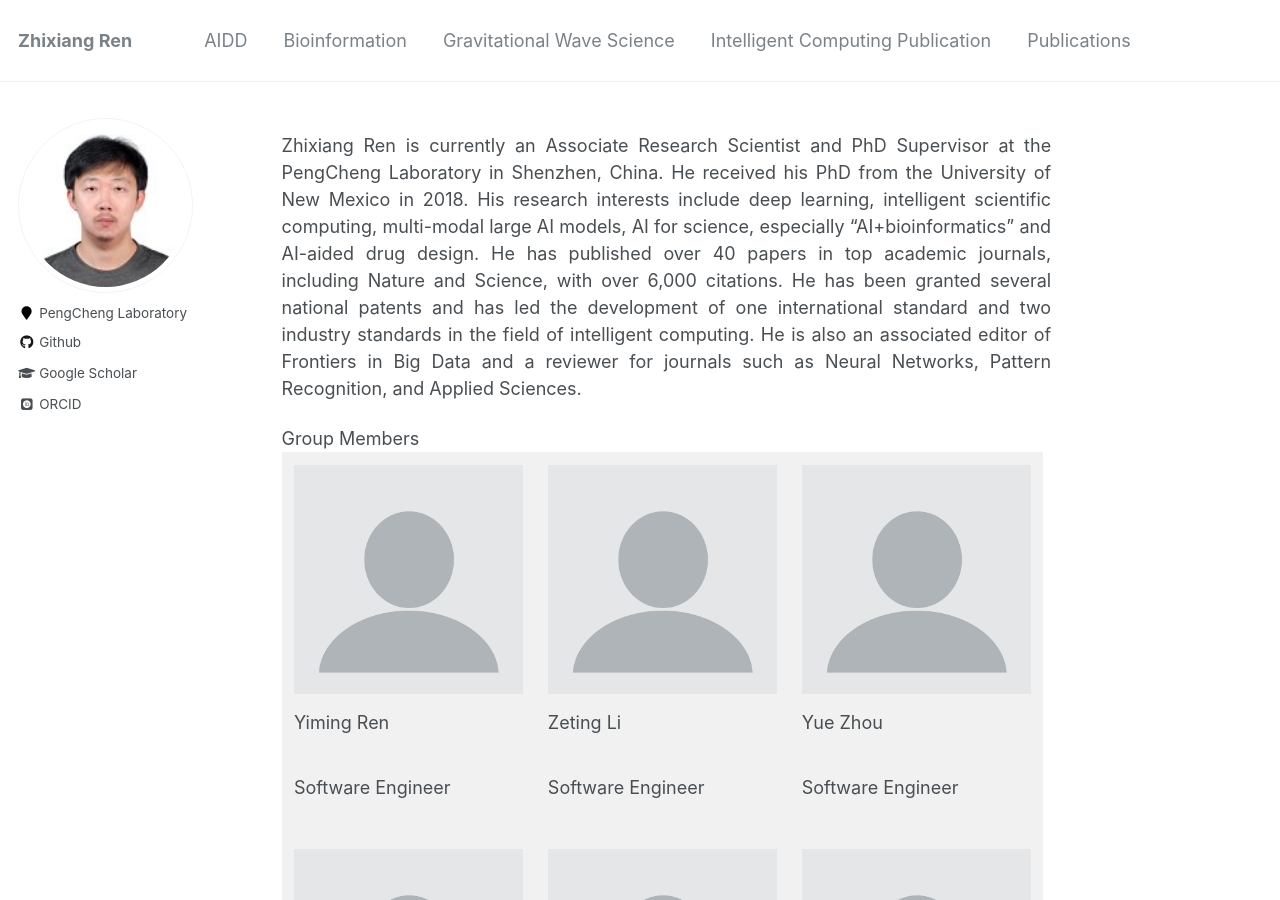
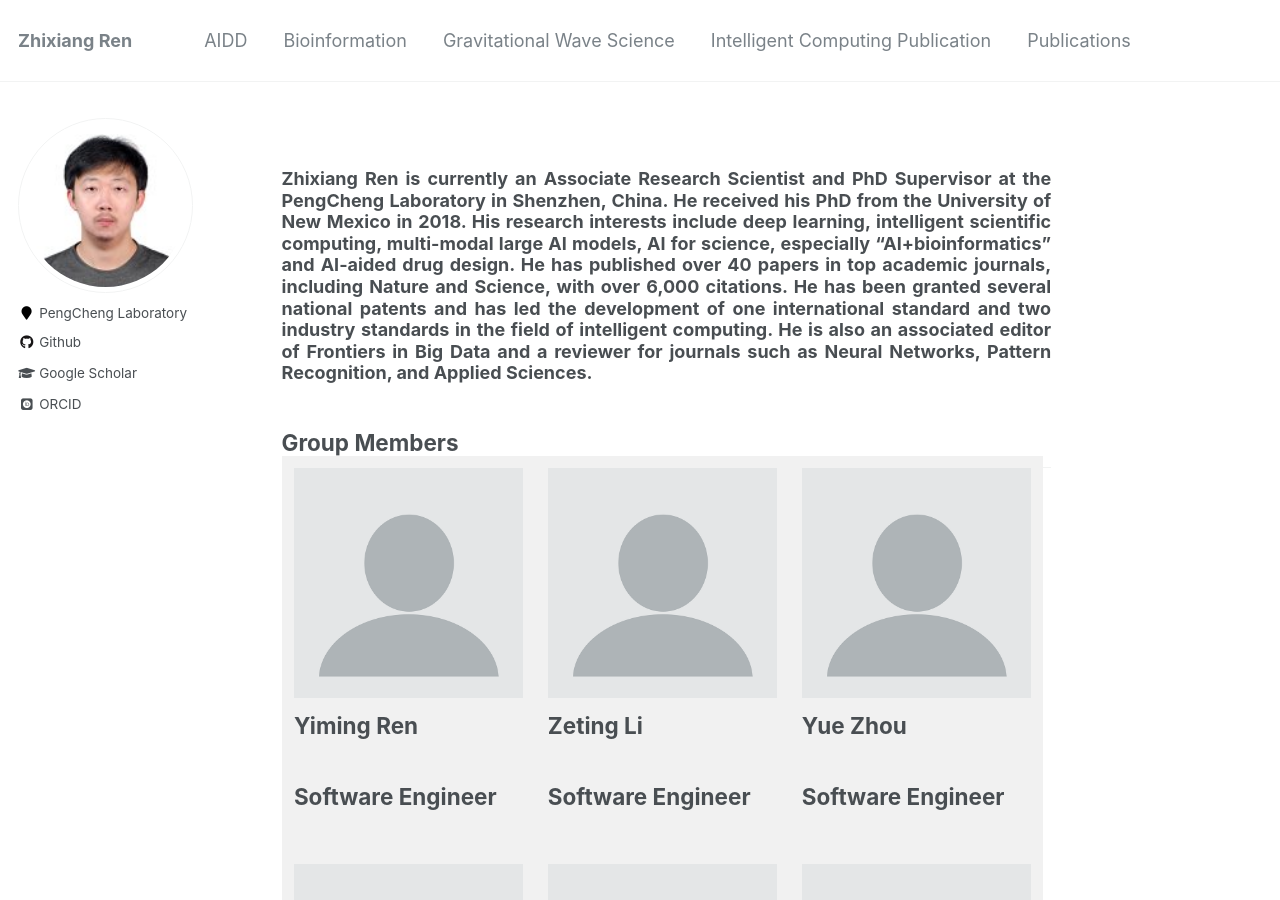
Before and after one commit to zhixiang-ren/zhixiang-ren.github.io, a Jekyll site: the page built from _pages/about.html, in a window 1280 px wide and 900 px high. Built offline with Jekyll 4.4.1, drawn with Linux system fonts in a browser that asks for light colours; some web fonts are replaced.

Commit message:
Update about.html

```diff
--- a/_pages/about.html
+++ b/_pages/about.html
@@ -8,9 +8,10 @@ redirect_from:
   - /about.html
 ---
 
-<p style="text-align:justify">Zhixiang Ren is currently an Associate Research Scientist and PhD Supervisor at the PengCheng Laboratory in Shenzhen, China. He received his PhD from the University of New Mexico in 2018. His research interests include deep learning, intelligent scientific computing, multi-modal large AI models, AI for science, especially “AI+bioinformatics” and AI-aided drug design. He has published over 40 papers in top academic journals, including Nature and Science, with over 6,000 citations. He has been granted several national patents and has led the development of one international standard and two industry standards in the field of intelligent computing. He is also an associated editor of Frontiers in Big Data and a reviewer for journals such as Neural Networks, Pattern Recognition, and Applied Sciences.</p>
+<h3 style="text-align:justify">Zhixiang Ren is currently an Associate Research Scientist and PhD Supervisor at the PengCheng Laboratory in Shenzhen, China. He received his PhD from the University of New Mexico in 2018. His research interests include deep learning, intelligent scientific computing, multi-modal large AI models, AI for science, especially “AI+bioinformatics” and AI-aided drug design. He has published over 40 papers in top academic journals, including Nature and Science, with over 6,000 citations. He has been granted several national patents and has led the development of one international standard and two industry standards in the field of intelligent computing. He is also an associated editor of Frontiers in Big Data and a reviewer for journals such as Neural Networks, Pattern Recognition, and Applied Sciences.
+</h3>
 
-<h>Group Members</h>
+<h2>Group Members</2>
 
 <div style="float: left;">
 
```
